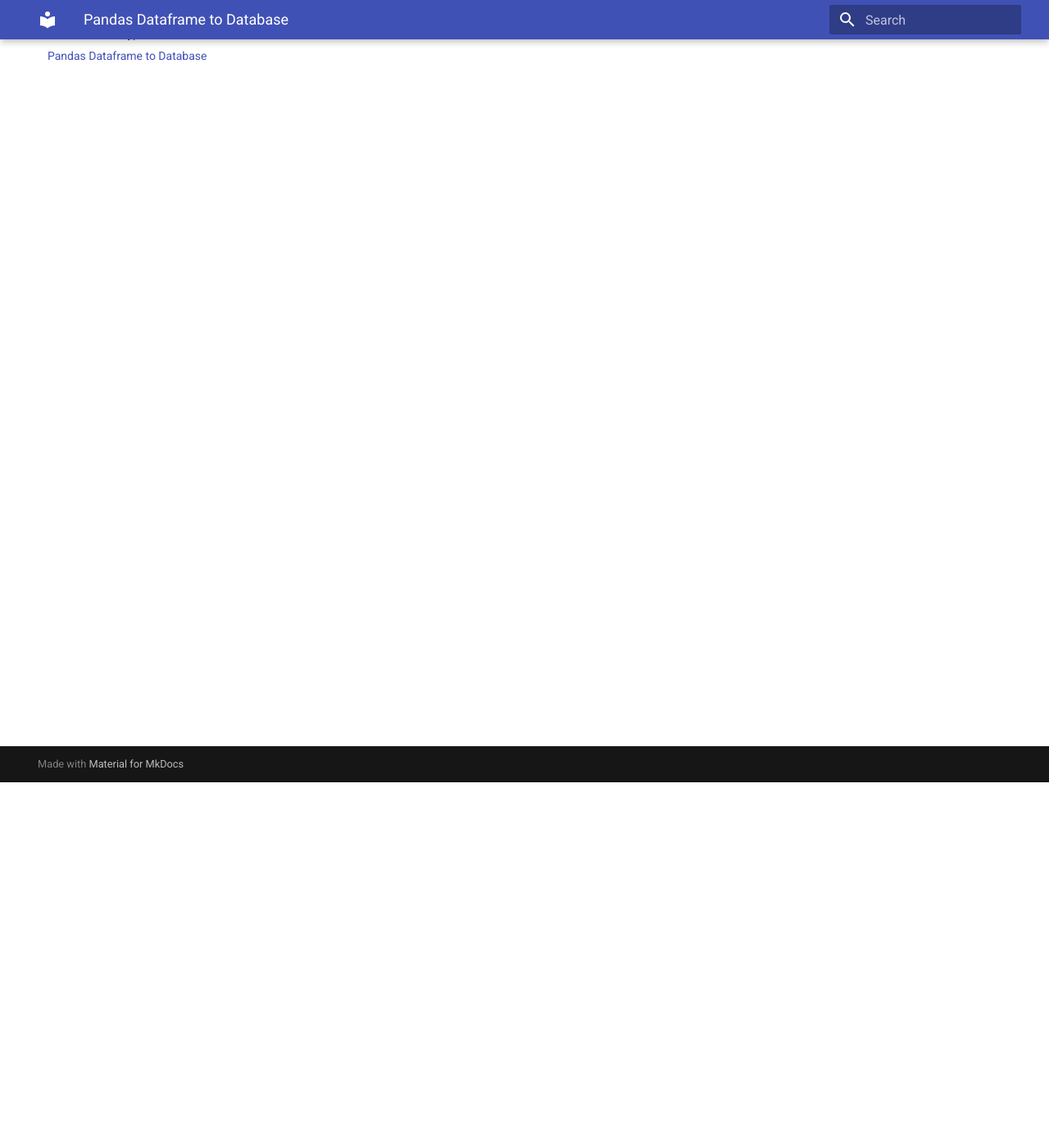
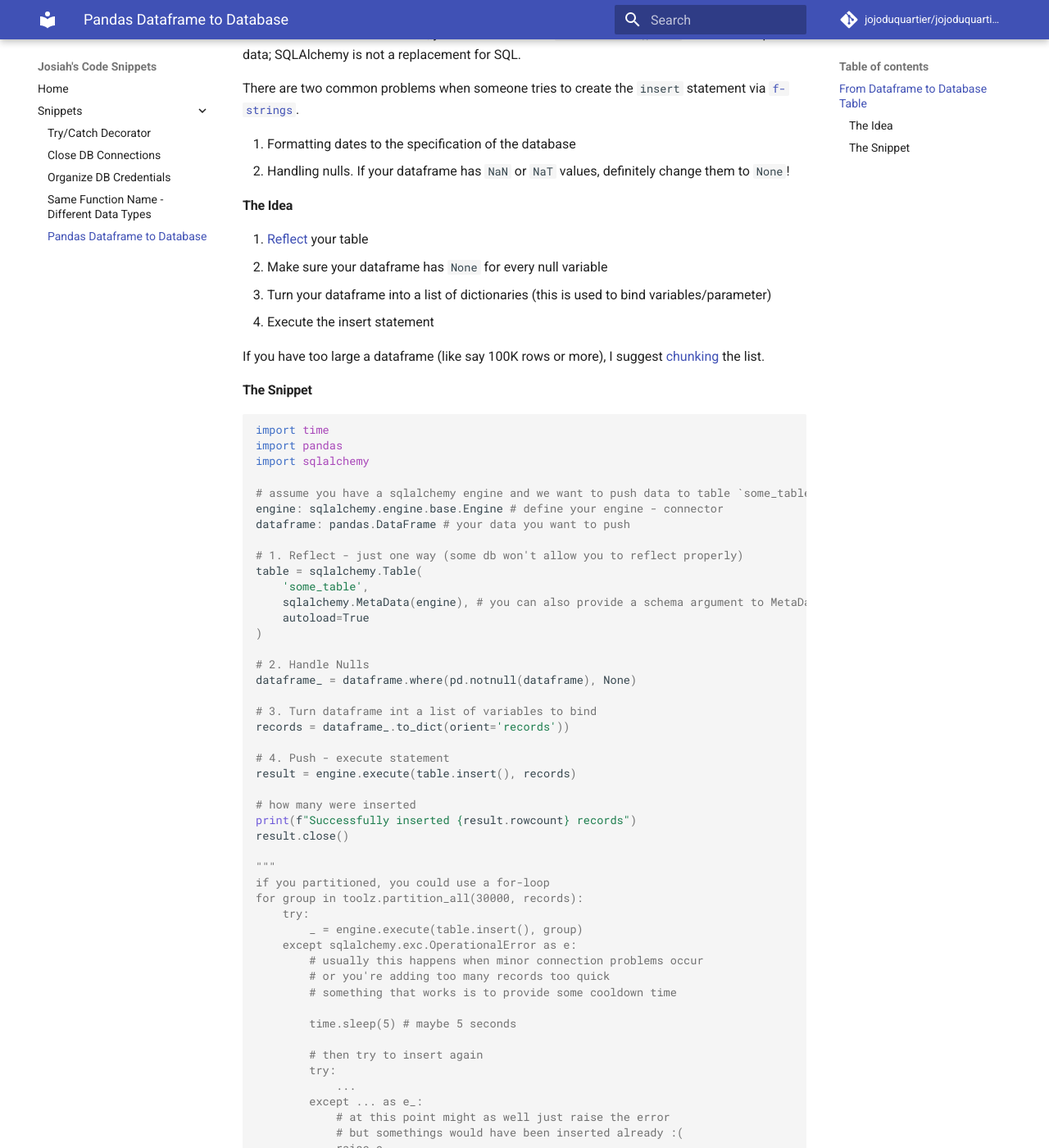
Before and after one commit to jojoduquartier/jojoduquartier.github.io, an MkDocs documentation site: the page built from docs/snippets/dataframe_to_database.md, in a window 1280 px wide and 1400 px high, scrolled down 446 px. Shown: the whole window at 82% size. Built offline with MkDocs 1.6.1 and Material for MkDocs 9.7.7, drawn with Linux system fonts in a browser that asks for light colours; comment, search, counter and statistics services are not loaded; some of the changed text lies outside the part shown.

Commit message:
Pushing data to DB

````diff
--- a/docs/snippets/dataframe_to_database.md
+++ b/docs/snippets/dataframe_to_database.md
@@ -8,3 +8,88 @@
 From Dataframe to Database Table
 ---
 Published: December 2020
+
+There are different database connectors but this one is mainly about using [SQLAlchemy](https://www.sqlalchemy.org/). You already know that [pandas](https://pandas.pydata.org/pandas-docs/stable/index.html) offers the [.sql](https://pandas.pydata.org/pandas-docs/stable/reference/api/pandas.DataFrame.to_sql.html) on dataframes and it is extremely user friendly (especially when you add some database configurations and define column datatypes, this method can be very fast).
+
+This post will provide a (potentially) quicker route to add data to your database with sqlalchemy.
+
+Disclaimer: For most databases, you need the classic `insert into {} ...` statement to push data; SQLAlchemy is not a replacement for SQL.
+
+There are two common problems when someone tries to create the `insert` statement via [`f-strings`](https://www.python.org/dev/peps/pep-0498/).
+
+1. Formatting dates to the specification of the database
+2. Handling nulls. If your dataframe has `NaN` or `NaT` values, definitely change them to `None`!
+
+#### The Idea
+
+1. [Reflect](https://www.pythonsheets.com/notes/python-sqlalchemy.html#reflection-loading-table-from-existing-database) your table
+2. Make sure your dataframe has `None` for every null variable
+3. Turn your dataframe into a list of dictionaries (this is used to bind variables/parameter)
+4. Execute the insert statement
+
+If you have too large a dataframe (like say 100K rows or more), I suggest [chunking](https://toolz.readthedocs.io/en/latest/api.html#toolz.itertoolz.partition_all) the list.
+
+
+#### The Snippet
+
+```python
+import time
+import pandas
+import sqlalchemy
+
+# assume you have a sqlalchemy engine and we want to push data to table `some_table`
+engine: sqlalchemy.engine.base.Engine # define your engine - connector
+dataframe: pandas.DataFrame # your data you want to push
+
+# 1. Reflect - just one way (some db won't allow you to reflect properly)
+table = sqlalchemy.Table(
+    'some_table',
+    sqlalchemy.MetaData(engine), # you can also provide a schema argument to MetaData
+    autoload=True
+)
+
+# 2. Handle Nulls
+dataframe_ = dataframe.where(pd.notnull(dataframe), None)
+
+# 3. Turn dataframe int a list of variables to bind
+records = dataframe_.to_dict(orient='records'))
+
+# 4. Push - execute statement
+result = engine.execute(table.insert(), records)
+
+# how many were inserted
+print(f"Successfully inserted {result.rowcount} records")
+result.close()
+
+"""
+if you partitioned, you could use a for-loop
+for group in toolz.partition_all(30000, records):
+    try:
+        _ = engine.execute(table.insert(), group)
+    except sqlalchemy.exc.OperationalError as e:
+        # usually this happens when minor connection problems occur
+        # or you're adding too many records too quick
+        # something that works is to provide some cooldown time
+
+        time.sleep(5) # maybe 5 seconds
+
+        # then try to insert again
+        try:
+            ...
+        except ... as e_:
+            # at this point might as well just raise the error
+            # but somethings would have been inserted already :(
+            raise e_
+"""
+
+```
+
+Make sure your dataframe has the same columns as your table (make sure that they are the same case, lower or upper or camelcase etc.)
+
+Drawbacks:
+
+1. This probably only works for some databases.
+2. When you execute insert statements like this, you cannot really undo them. SQLAlchemy offers `Session` and `Transaction` objects that allow you to revert actions. This post is for when you are absolutely sure you want to push the data and would have done a bulk insert anyways.
+https://www.pythonsheets.com/notes/python-sqlalchemy.html#object-relational-add-data
+
+My personal preference (if possible) is to use [Objects to declare your database metadata](https://www.pythonsheets.com/notes/python-sqlalchemy.html#object-relational-add-data).
--- a/mkdocs.yml
+++ b/mkdocs.yml
@@ -1,5 +1,16 @@
+# Project information
 site_name: Josiah's Code Snippets
 site_url: https://jojoduquartier.github.io/
+site_description: Sharing Python code snippets and Notebooks.
+
+# Repository
+repo_name: jojoduquartier/jojoduquartier.github.io
+repo_url: https://github.com/jojoduquartier/jojoduquartier.github.io
+edit_uri: ""
+
+# Copyright
+copyright: ©Copyright 2020 - Josiah Hounyo
+
 nav:
   - Home: index.md
   - Snippets:
````
Also changed, not shown: 3 other files.
